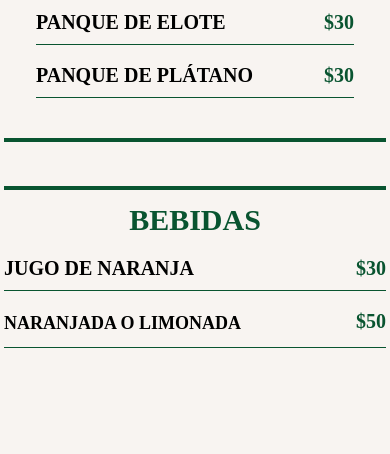
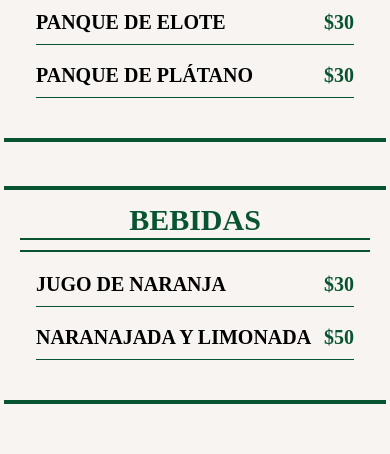
Before and after one commit to fabrixbau/suertecafepag, a website built with Vite: page index.html in a window 390 px wide. Shown: the part 5531-5985 px from the top of the page. Built offline with nearby package versions, Linux system fonts and the light colour scheme; a web font is replaced by a local one.

Commit message:
orangenade y limonade

```diff
--- a/index.html
+++ b/index.html
@@ -792,22 +792,26 @@
                 <!-- Block right -->
                 <!-- Block right -->
                 <div class="container mx-auto py-11">
-                    <h1
-                        class="lg:text-8xl text-3xl font-tittle lg:pl-10 text-center text-[#095430] border-[#095430] border-t-4 pt-3">
+                    <h1 class="lg:text-8xl text-3xl font-tittle lg:pl-10 text-center text-[#095430] border-[#095430] border-t-4 pt-3">
                         BEBIDAS</h1>
+                    <div class="grid grid-cols-1 md:grid-cols-2 gap-x-64 gap-y-4 px-4 border-b-4 border-[#095430] pb-6">
+                        <!-- Bloque individual con dos líneas superiores -->
+                        <div class="relative p-4 border-[#095430]">
+                            <!-- Primera línea superior -->
                             <div class="absolute top-0 left-0 w-full border-t-2 border-[#095430]"></div>
+                            <!-- Segunda línea superior -->
                             <div class="absolute top-3 left-0 w-full border-t-2 border-[#095430]"></div>
+                            <!-- Bloque individual con dos líneas superiores -->
 
-                    <h2 class="text-xl font-semibold font-tittle mt-4 relative border-b border-[#095430] pb-2">
-                        JUGO
-                        DE NARANJA
+                            <h2 class="font-tittle text-xl mt-4 relative border-b border-[#095430] pb-2">
+                                JUGO DE NARANJA
                                 <span class="text-[#095430] absolute right-0">$30</span>
                             </h2>
-                    <div class="flex items-center justify-between mt-4 border-b border-[#095430] pb-2">
-                                <h2 class="text-lg font-semibold font-tittle flex items-center ">
-                                    NARANJADA O LIMONADA
+                            <h2 class="text-xl font-semibold font-tittle mt-4 relative border-b border-[#095430] pb-2">
+                                NARANAJADA Y LIMONADA
+                                <span class="text-[#095430] absolute right-0">$50</span>
                             </h2>
-                                <span class="text-[#095430] font-tittle h-8 flex text-xl ">$50</span>
+                        </div>
                     </div>
                             <!-- <h2 class="font-tittle text-xl mt-4 relative">
                                 LICUADOS
@@ -817,8 +821,8 @@
                                 manzana, papaya)
                             </p> -->
                 </div>
+            </section>
         </div>
-        </section>
 
         </div>
 
```
Lines whose indentation alone changed are shown as unchanged.
